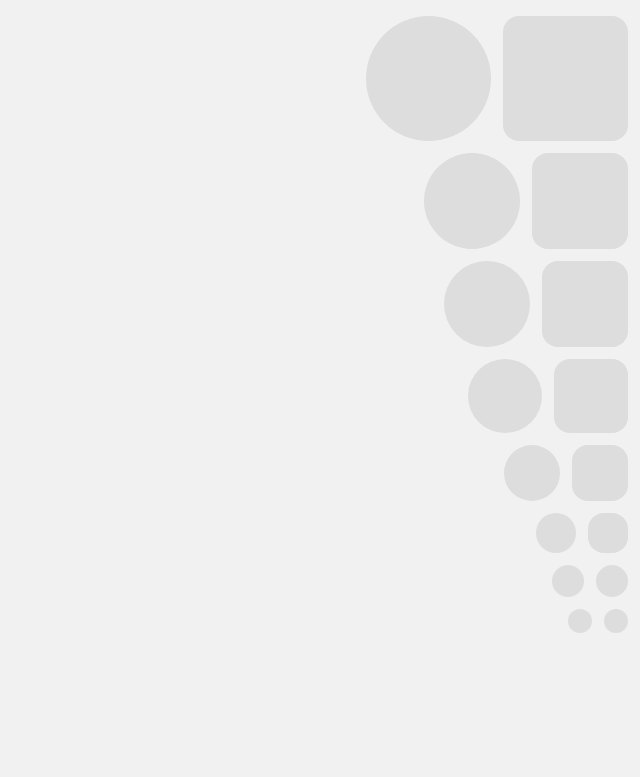
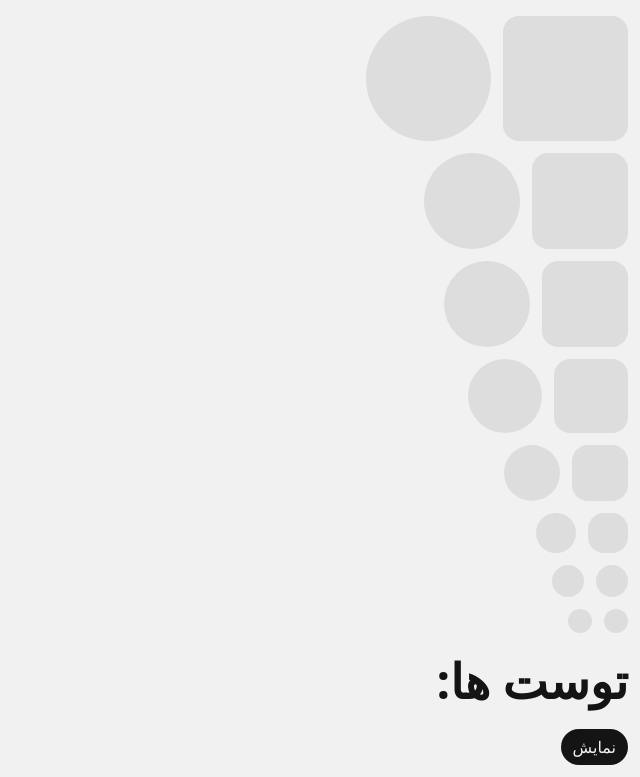
Before and after one commit to baran-front/arvinvira-panel, a Next.js app: page / in a window 1280 px wide. Shown: the part 554-1331 px from the top of the page, without its empty margins (640-1280 px from the left). Before the commit the page ends 1199 px from the top, so only its background shows below. Built offline with nearby package versions, Linux system fonts and the light colour scheme.

Commit message:
add toast

```diff
--- a/package.json
+++ b/package.json
@@ -10,6 +10,7 @@
   },
   "dependencies": {
     "@base-ui-components/react": "^1.0.0-rc.0",
+    "lucide-react": "^0.556.0",
     "next": "16.0.7",
     "react": "19.2.0",
     "react-dom": "19.2.0"
--- a/src/app/layout.tsx
+++ b/src/app/layout.tsx
@@ -1,6 +1,8 @@
 import type { Metadata } from "next";
 
 import "./globals.css";
+import { Toast } from "@base-ui-components/react";
+import ToastList from "@/components/templates/toastList/toastList";
 
 export const metadata: Metadata = {
   title: "پنل آروین ویرا",
@@ -17,9 +19,17 @@ export default function RootLayout({
       <body
         className="antialiased"
       >
-        <div className="root">
-          {children}
-        </div>
+        <Toast.Provider>
+          <div className="root">
+            {children}
+          </div>
+
+          <Toast.Portal>
+            <Toast.Viewport className={"fixed w-96 bottom-3 left-3 top-auto"}>
+              <ToastList />
+            </Toast.Viewport>
+          </Toast.Portal>
+        </Toast.Provider>
       </body>
     </html >
   );
--- a/src/app/page.tsx
+++ b/src/app/page.tsx
@@ -1,3 +1,4 @@
+import ToastButton from "@/components/modules/toastButton/toastButton"
 import { Button } from "@base-ui-components/react"
 
 function Page() {
@@ -158,6 +159,11 @@ function Page() {
           <div className="avatar avatar-xxxs bg-background-thick avatar-circle" />
         </div>
       </div>
+
+      <div className="p-3">
+        <p className="text-5xl font-bold">توست ها:</p>
+        <ToastButton />
+      </div>
     </>
   )
 }
--- /dev/null
+++ b/src/components/modules/toastButton/toastButton.tsx
@@ -0,0 +1,25 @@
+"use client";
+
+import { useState } from "react";
+import { Button, Toast } from "@base-ui-components/react";
+
+function ToastButton() {
+  const toastManager = Toast.useToastManager();
+  const [count, setCount] = useState(0);
+
+  function createToast() {
+    setCount((prev) => prev + 1);
+    toastManager.add({
+      title: `توست ${count + 1} ساخته شد`,
+      description: 'متن توضیحات تستی برای توست',
+    });
+  }
+
+  return (
+    <Button className={"btn btn-fill mt-6"} type="button" onClick={createToast}>
+      نمایش
+    </Button>
+  );
+}
+
+export default ToastButton;
--- /dev/null
+++ b/src/components/templates/toastList/toastList.tsx
@@ -0,0 +1,22 @@
+"use client";
+
+import { XIcon } from "lucide-react";
+import { Toast } from "@base-ui-components/react";
+
+function ToastList() {
+  const { toasts } = Toast.useToastManager();
+
+  return toasts.map((toast) => (
+    <Toast.Root key={toast.id} toast={toast} className={"bg-warning-foreground border-2 border-warning text-warning py-1 px-3 transition-all rounded-full not-first:mt-3"}>
+      <Toast.Content className={"f-align gap-3"}>
+        <Toast.Description />
+
+        <Toast.Close className={"btn btn-ghost btn-square mr-auto"} aria-label="بستن">
+          <XIcon className="btn-icon-size" />
+        </Toast.Close>
+      </Toast.Content>
+    </Toast.Root>
+  ));
+}
+
+export default ToastList;
```
Also changed, not shown: 1 other file (tests, documents, lock files or other folders).
